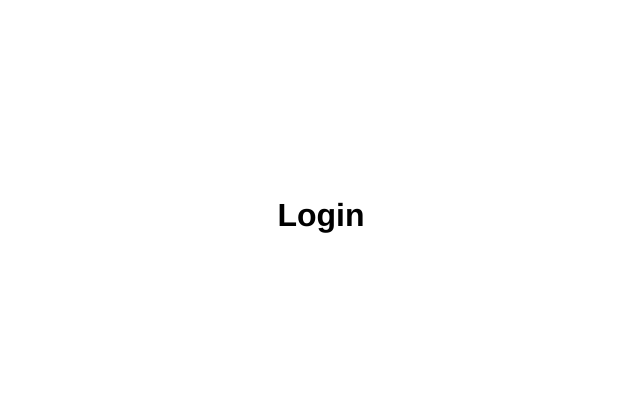
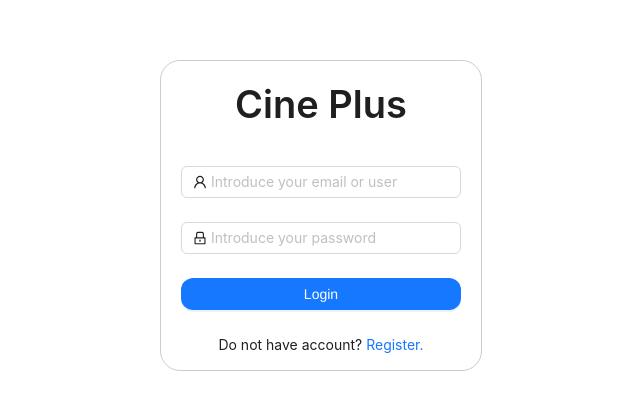
Before and after one commit to raudel25/Cine-Plus, a React (Create React App) app: page /auth/login in a window 1280 px wide. Shown: the part 185-594 px from the top of the page, without its empty margins (319-959 px from the left). Built offline with nearby package versions, Linux system fonts and the light colour scheme.

Commit message:
register and login html-css

```diff
--- a/package.json
+++ b/package.json
@@ -3,6 +3,7 @@
   "version": "0.1.0",
   "private": true,
   "dependencies": {
+    "@ant-design/icons": "^5.2.6",
     "@reduxjs/toolkit": "^1.9.5",
     "@testing-library/jest-dom": "^5.17.0",
     "@testing-library/react": "^13.4.0",
--- a/src/pages/auth/Login.tsx
+++ b/src/pages/auth/Login.tsx
@@ -1,5 +1,54 @@
+import { Form, Input, Button, Typography } from "antd";
+import { UserOutlined, LockOutlined } from "@ant-design/icons";
+
 const Login = () => {
-  return <h1>Login</h1>;
+  return (
+    <div className="auth-box">
+      <div className="center-content mt-5 mb-5">
+        <Typography>
+          <Typography.Title>Cine Plus</Typography.Title>
+        </Typography>
+      </div>
+
+      <Form className="m-5">
+        <Form.Item
+          name="user"
+          rules={[
+            { required: true, message: "Please introduce your email or user" },
+          ]}
+        >
+          <Input
+            prefix={<UserOutlined />}
+            placeholder="Introduce your email or user"
+          />
+        </Form.Item>
+        <Form.Item
+          name="password"
+          rules={[
+            { required: true, message: "Please introduce your password" },
+          ]}
+        >
+          <Input
+            prefix={<LockOutlined />}
+            type="password"
+            placeholder="Introduce your password"
+          />
+        </Form.Item>
+        <Form.Item>
+          <Button htmlType="submit" type="primary" className="auth-btn">
+            Login
+          </Button>
+        </Form.Item>
+      </Form>
+
+      <div className="center-content">
+        <Typography.Paragraph>
+          <Typography.Text>Do not have account? </Typography.Text>
+          <Typography.Link href="/auth/register">Register.</Typography.Link>
+        </Typography.Paragraph>
+      </div>
+    </div>
+  );
 };
 
 export default Login;
--- a/src/pages/auth/Register.tsx
+++ b/src/pages/auth/Register.tsx
@@ -1,5 +1,71 @@
+import {
+  UserOutlined,
+  LockOutlined,
+  EyeInvisibleOutlined,
+} from "@ant-design/icons";
+import { Form, Input, Button, Typography } from "antd";
+
 const Register = () => {
-  return <h1>Register</h1>;
+  const validatePassword = () => {
+    return Promise.reject("aaa");
+  };
+
+  return (
+    <div className="auth-box">
+      <div className="center-content mt-5 mb-5">
+        <Typography>
+          <Typography.Title>Cine Plus</Typography.Title>
+        </Typography>
+      </div>
+
+      <Form className="m-5">
+        <Form.Item
+          name="user"
+          rules={[
+            { required: true, message: "Please introduce your email or user" },
+          ]}
+        >
+          <Input
+            prefix={<UserOutlined />}
+            placeholder="Introduce your email or user"
+          />
+        </Form.Item>
+        <Form.Item
+          name="password"
+          rules={[
+            { required: true, message: "Please introduce your password" },
+          ]}
+        >
+          <Input
+            prefix={<LockOutlined />}
+            type="password"
+            placeholder="Introduce your password"
+          />
+        </Form.Item>
+
+        <Form.Item name="confirm" rules={[{ validator: validatePassword }]}>
+          <Input
+            prefix={<EyeInvisibleOutlined />}
+            type="password"
+            placeholder="Confirm your password"
+          />
+        </Form.Item>
+
+        <Form.Item>
+          <Button htmlType="submit" type="primary" className="auth-btn">
+            Register
+          </Button>
+        </Form.Item>
+      </Form>
+
+      <div className="center-content">
+        <Typography.Paragraph>
+          <Typography.Text>Already have an account? </Typography.Text>
+          <Typography.Link href="/auth/login">Login.</Typography.Link>
+        </Typography.Paragraph>
+      </div>
+    </div>
+  );
 };
 
 export default Register;
--- a/src/styles/base/_base.scss
+++ b/src/styles/base/_base.scss
@@ -29,6 +29,19 @@ main {
   margin-bottom: 20px;
 }
 
+.m-1 {
+  margin: 5px;
+}
+
+.m-5 {
+  margin: 20px;
+}
+
+.center-content {
+  display: flex;
+  justify-content: center;
+}
+
 .pointer {
   cursor: pointer;
 }
--- a/src/styles/pages/_auth.scss
+++ b/src/styles/pages/_auth.scss
@@ -5,3 +5,14 @@
   height: 100vh;
   width: 100vw;
 }
+
+.auth-box {
+  width: 25%;
+  border: 1px solid #ccc;
+  border-radius: 20px;
+}
+
+.auth-btn {
+  width: 100%;
+  border-radius: 12px;
+}
```
Also changed, not shown: 1 other file (tests, documents, lock files or other folders).
